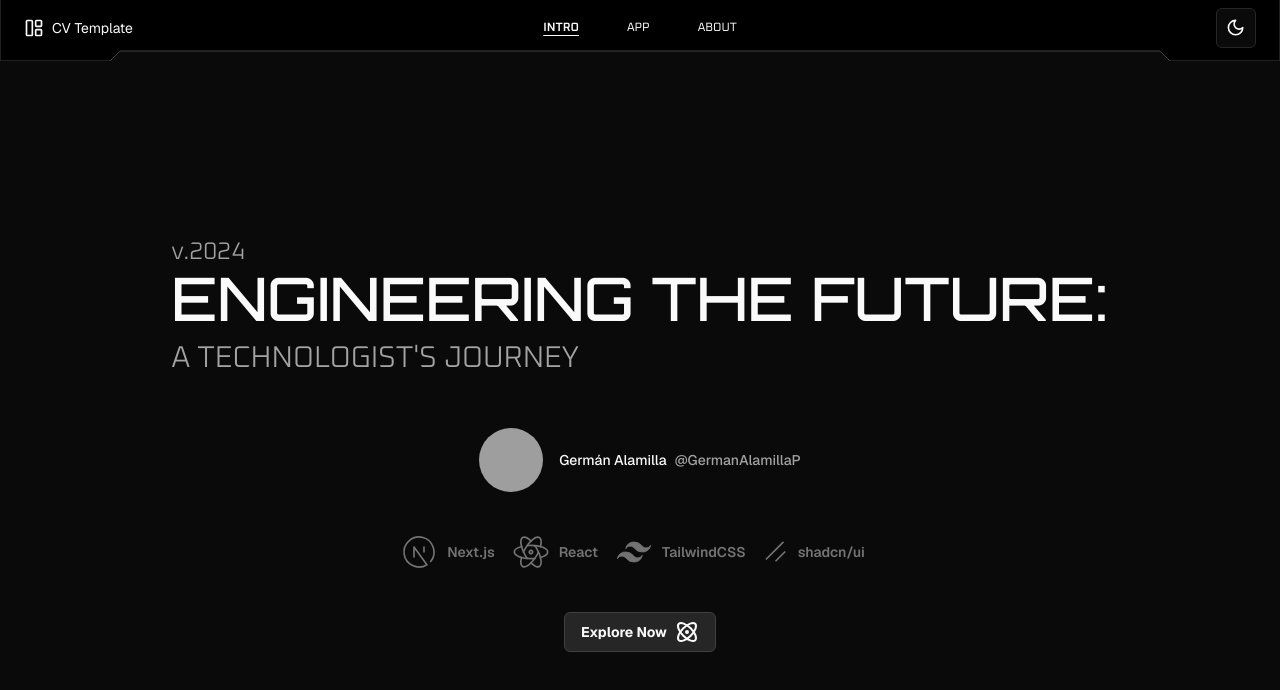
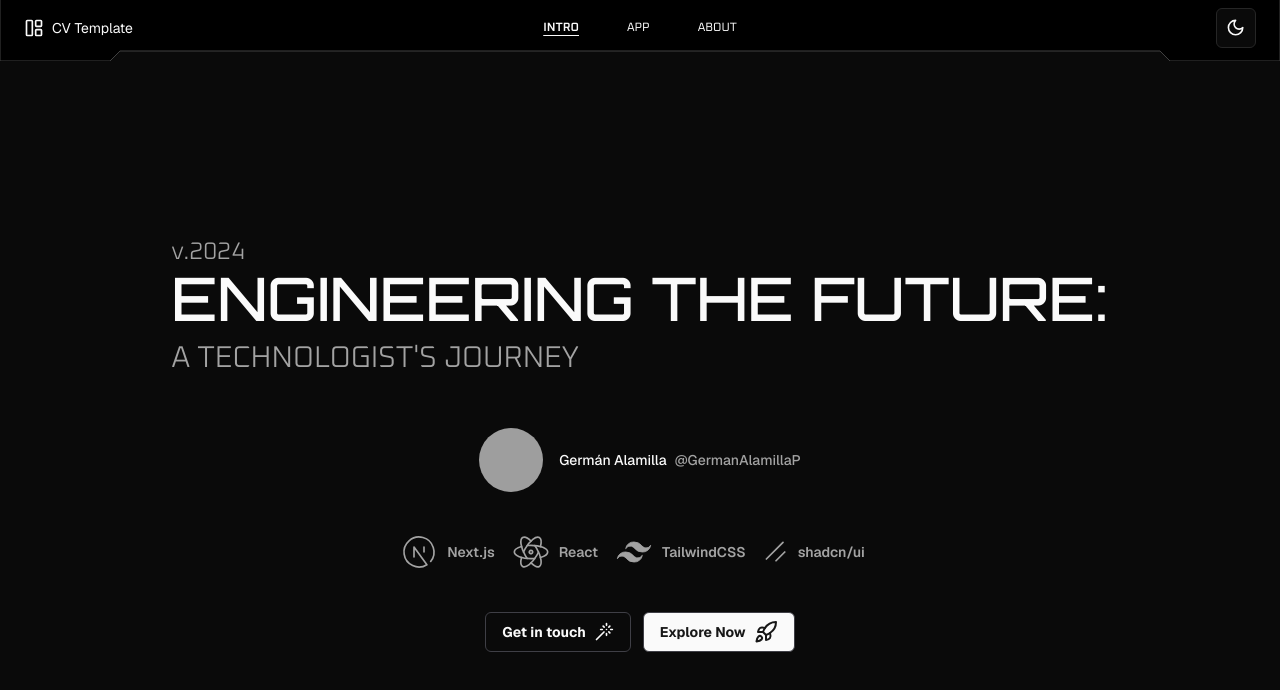
Before and after one commit to gap689/cv, a Next.js app: page / in a window 1280 px wide. Shown: the top 690 px of the page. Built offline with nearby package versions, Linux system fonts and the light colour scheme; grey boxes are pictures that could not be loaded.

Commit message:
added buttons and style animations

```diff
--- a/app/page.tsx
+++ b/app/page.tsx
@@ -1,20 +1,20 @@
 import { Button } from '@/components/ui/button'
 import { RESUME_DATA } from '@/data/resume-data'
 import Link from 'next/link'
-import {Atom} from "lucide-react"
+import {Atom, Rocket, Wand} from "lucide-react"
 import Image from 'next/image'
 
 export default function Home() {
   return (
     <main className="flex min-h-[600px] h-full dark:bg-inherit flex-col items-center justify-center pt-12">
-      <div className='font-light uppercase md:text-3xl text-2xl sm:p-10 p-5 text-pretty'>
+      <div className='font-light uppercase sm:p-10 p-5 text-pretty'>
         <div className='md:text-2xl text-lg lowercase font-light text-muted-foreground font-oxanium'>
           v.2024
         </div>
-        <div className='md:text-6xl text-4xl font-medium font-orbitron'>
+        <div className='md:text-6xl text-4xl font-medium font-orbitron text-secondary-foreground'>
           Engineering the Future:
         </div>
-        <div className='text-muted-foreground py-3 font-oxanium'>
+        <div className='text-muted-foreground py-3 font-oxanium text-xl sm:text-2xl md:text-3xl'>
           A Technologist&apos;s Journey
         </div>
       </div>
@@ -46,21 +46,28 @@ export default function Home() {
       </div>
 
       <div className='flex flex-wrap justify-center my-8'>
-        <a className="flex items-center space-x-2 mr-4 my-2" href='https://nextjs.org' target='_blank'><span><svg xmlns="http://www.w3.org/2000/svg" width="24" height="24" viewBox="0 0 24 24" fill="none" stroke="currentColor" strokeWidth="2" strokeLinecap="round" strokeLinejoin="round" className="md:h-10 md:w-10 h-5 w-5 text-neutral-500 flex-shrink-0 stroke-1"><path d="M9 15v-6l7.745 10.65a9 9 0 1 1 2.255 -1.993"></path><path d="M15 12v-3"></path></svg></span><span className="text-sm font-semibold text-neutral-500 flex-shrink-0">Next.js</span></a>
+        <a className="flex items-center space-x-2 mr-4 my-2" href='https://nextjs.org' target='_blank'><span><svg xmlns="http://www.w3.org/2000/svg" width="24" height="24" viewBox="0 0 24 24" fill="none" stroke="currentColor" strokeWidth="2" strokeLinecap="round" strokeLinejoin="round" className="md:h-10 md:w-10 h-5 w-5 text-neutral-500 dark:text-neutral-400 flex-shrink-0 stroke-1"><path d="M9 15v-6l7.745 10.65a9 9 0 1 1 2.255 -1.993"></path><path d="M15 12v-3"></path></svg></span><span className="text-sm font-semibold text-neutral-500 dark:text-neutral-400 flex-shrink-0">Next.js</span></a>
 
-        <a className="flex items-center space-x-2 mr-4 my-2" href='https://react.dev/' target='_blank'><span><svg xmlns="http://www.w3.org/2000/svg" width="24" height="24" viewBox="0 0 24 24" fill="none" stroke="currentColor" strokeWidth="2" strokeLinecap="round" strokeLinejoin="round" className="md:h-10 md:w-10 h-5 w-5 text-neutral-500 flex-shrink-0 stroke-1"><path d="M6.306 8.711c-2.602 .723 -4.306 1.926 -4.306 3.289c0 2.21 4.477 4 10 4c.773 0 1.526 -.035 2.248 -.102"></path><path d="M17.692 15.289c2.603 -.722 4.308 -1.926 4.308 -3.289c0 -2.21 -4.477 -4 -10 -4c-.773 0 -1.526 .035 -2.25 .102"></path><path d="M6.305 15.287c-.676 2.615 -.485 4.693 .695 5.373c1.913 1.105 5.703 -1.877 8.464 -6.66c.387 -.67 .733 -1.339 1.036 -2"></path><path d="M17.694 8.716c.677 -2.616 .487 -4.696 -.694 -5.376c-1.913 -1.105 -5.703 1.877 -8.464 6.66c-.387 .67 -.733 1.34 -1.037 2"></path><path d="M12 5.424c-1.925 -1.892 -3.82 -2.766 -5 -2.084c-1.913 1.104 -1.226 5.877 1.536 10.66c.386 .67 .793 1.304 1.212 1.896"></path><path d="M12 18.574c1.926 1.893 3.821 2.768 5 2.086c1.913 -1.104 1.226 -5.877 -1.536 -10.66c-.375 -.65 -.78 -1.283 -1.212 -1.897"></path><path d="M11.5 12.866a1 1 0 1 0 1 -1.732a1 1 0 0 0 -1 1.732z"></path></svg></span><span className="text-sm font-semibold text-neutral-500 flex-shrink-0">React</span></a>
+        <a className="flex items-center space-x-2 mr-4 my-2" href='https://react.dev/' target='_blank'><span><svg xmlns="http://www.w3.org/2000/svg" width="24" height="24" viewBox="0 0 24 24" fill="none" stroke="currentColor" strokeWidth="2" strokeLinecap="round" strokeLinejoin="round" className="md:h-10 md:w-10 h-5 w-5 text-neutral-500 dark:text-neutral-400 flex-shrink-0 stroke-1"><path d="M6.306 8.711c-2.602 .723 -4.306 1.926 -4.306 3.289c0 2.21 4.477 4 10 4c.773 0 1.526 -.035 2.248 -.102"></path><path d="M17.692 15.289c2.603 -.722 4.308 -1.926 4.308 -3.289c0 -2.21 -4.477 -4 -10 -4c-.773 0 -1.526 .035 -2.25 .102"></path><path d="M6.305 15.287c-.676 2.615 -.485 4.693 .695 5.373c1.913 1.105 5.703 -1.877 8.464 -6.66c.387 -.67 .733 -1.339 1.036 -2"></path><path d="M17.694 8.716c.677 -2.616 .487 -4.696 -.694 -5.376c-1.913 -1.105 -5.703 1.877 -8.464 6.66c-.387 .67 -.733 1.34 -1.037 2"></path><path d="M12 5.424c-1.925 -1.892 -3.82 -2.766 -5 -2.084c-1.913 1.104 -1.226 5.877 1.536 10.66c.386 .67 .793 1.304 1.212 1.896"></path><path d="M12 18.574c1.926 1.893 3.821 2.768 5 2.086c1.913 -1.104 1.226 -5.877 -1.536 -10.66c-.375 -.65 -.78 -1.283 -1.212 -1.897"></path><path d="M11.5 12.866a1 1 0 1 0 1 -1.732a1 1 0 0 0 -1 1.732z"></path></svg></span><span className="text-sm font-semibold text-neutral-500 dark:text-neutral-400 flex-shrink-0">React</span></a>
 
-        <a className="flex items-center space-x-2 mr-4 my-2" href='https://tailwindcss.com/' target='_blank'><span><svg stroke="currentColor" fill="currentColor" strokeWidth="0" viewBox="0 0 24 24" className="md:h-10 md:w-10 h-5 w-5 text-neutral-500 flex-shrink-0 stroke-[0.5px]" height="1em" width="1em" xmlns="http://www.w3.org/2000/svg"><path d="M18.5 9.51a4.22 4.22 0 0 1-1.91-1.34A5.77 5.77 0 0 0 12 6a4.72 4.72 0 0 0-5 4 3.23 3.23 0 0 1 3.5-1.49 4.32 4.32 0 0 1 1.91 1.35A5.77 5.77 0 0 0 17 12a4.72 4.72 0 0 0 5-4 3.2 3.2 0 0 1-3.5 1.51zm-13 4.98a4.22 4.22 0 0 1 1.91 1.34A5.77 5.77 0 0 0 12 18a4.72 4.72 0 0 0 5-4 3.23 3.23 0 0 1-3.5 1.49 4.32 4.32 0 0 1-1.91-1.35A5.8 5.8 0 0 0 7 12a4.72 4.72 0 0 0-5 4 3.2 3.2 0 0 1 3.5-1.51z"></path></svg></span><span className="text-sm font-semibold text-neutral-500 flex-shrink-0">TailwindCSS</span></a>
+        <a className="flex items-center space-x-2 mr-4 my-2" href='https://tailwindcss.com/' target='_blank'><span><svg stroke="currentColor" fill="currentColor" strokeWidth="0" viewBox="0 0 24 24" className="md:h-10 md:w-10 h-5 w-5 text-neutral-500 dark:text-neutral-400 flex-shrink-0 stroke-[0.5px]" height="1em" width="1em" xmlns="http://www.w3.org/2000/svg"><path d="M18.5 9.51a4.22 4.22 0 0 1-1.91-1.34A5.77 5.77 0 0 0 12 6a4.72 4.72 0 0 0-5 4 3.23 3.23 0 0 1 3.5-1.49 4.32 4.32 0 0 1 1.91 1.35A5.77 5.77 0 0 0 17 12a4.72 4.72 0 0 0 5-4 3.2 3.2 0 0 1-3.5 1.51zm-13 4.98a4.22 4.22 0 0 1 1.91 1.34A5.77 5.77 0 0 0 12 18a4.72 4.72 0 0 0 5-4 3.23 3.23 0 0 1-3.5 1.49 4.32 4.32 0 0 1-1.91-1.35A5.8 5.8 0 0 0 7 12a4.72 4.72 0 0 0-5 4 3.2 3.2 0 0 1 3.5-1.51z"></path></svg></span><span className="text-sm font-semibold text-neutral-500 dark:text-neutral-400 flex-shrink-0">TailwindCSS</span></a>
 
-        <a className="flex items-center space-x-2 mr-4 my-2" href="https://ui.shadcn.com/" target='_blank'><svg xmlns="http://www.w3.org/2000/svg" viewBox="0 0 256 256" className="sm:h-7 sm:w-7 h-6 w-6 text-neutral-500 flex-shrink-0 stroke-[0.5px]"><rect width="256" height="256" fill="none"></rect><line x1="208" y1="128" x2="128" y2="208" fill="none" stroke="currentColor" strokeLinecap="round" strokeLinejoin="round" strokeWidth="16"></line><line x1="192" y1="40" x2="40" y2="192" fill="none" stroke="currentColor" strokeLinecap="round" strokeLinejoin="round" strokeWidth="16"></line></svg><span className="inline-block text-sm font-semibold text-neutral-500 flex-shrink-0">shadcn/ui</span></a>
+        <a className="flex items-center space-x-2 mr-4 my-2" href="https://ui.shadcn.com/" target='_blank'><svg xmlns="http://www.w3.org/2000/svg" viewBox="0 0 256 256" className="sm:h-7 sm:w-7 h-6 w-6 text-neutral-500 dark:text-neutral-400 flex-shrink-0 stroke-[0.5px]"><rect width="256" height="256" fill="none"></rect><line x1="208" y1="128" x2="128" y2="208" fill="none" stroke="currentColor" strokeLinecap="round" strokeLinejoin="round" strokeWidth="16"></line><line x1="192" y1="40" x2="40" y2="192" fill="none" stroke="currentColor" strokeLinecap="round" strokeLinejoin="round" strokeWidth="16"></line></svg><span className="inline-block text-sm font-semibold text-neutral-500 dark:text-neutral-400 flex-shrink-0">shadcn/ui</span></a>
       </div>
-
-      <Link href="/app">
-        <Button variant="secondary" className="flex items-center border border-zinc-300 dark:border-zinc-700">
-          <p className="font-bold">Explore Now</p>
-          <Atom className="w-6 h-6 ml-2 text-secondary-foreground"/>
-        </Button>
-      </Link>
+      <div className='flex space-x-3'>
+        <Link href="/app/contact">
+          <Button variant="outline" className="group flex items-center border border-zinc-300 dark:border-zinc-700">
+            <p className="font-bold">Get in touch</p>
+            <Wand className="w-5 h-5 ml-2 text-secondary-foreground group-hover:scale-125 transition duration-500"/>
+          </Button>
+        </Link>
+        <Link href="/app">
+          <Button variant="default" className="group flex items-center border border-zinc-300 dark:border-zinc-700">
+            <p className="font-bold">Explore Now</p>
+            <Rocket className="w-6 h-6 ml-2 text-primary-foreground group-hover:animate-shake"/>
+          </Button>
+        </Link>
+      </div>
     </main>
   )
 }
--- a/tailwind.config.ts
+++ b/tailwind.config.ts
@@ -85,10 +85,25 @@ const config = {
           from: { height: "var(--radix-accordion-content-height)" },
           to: { height: "0" },
         },
+        'shake' : {
+          '10%, 90%': {
+              transform: 'translate3d(-1px, 0, 0)'
+          },
+          '20%, 80%' : {
+              transform: 'translate3d(2px, 0, 0)'
+          },
+          '30%, 50%, 70%': {
+              transform: 'translate3d(-3px, 0, 0)'
+          },
+          '40%, 60%': {
+              transform: 'translate3d(3px, 0, 0)'
+          }
+      }
       },
       animation: {
         "accordion-down": "accordion-down 0.2s ease-out",
         "accordion-up": "accordion-up 0.2s ease-out",
+        "shake": "shake 0.82s cubic-bezier(.36,.07,.19,.97) infinite both",
       },
     },
   },
```
